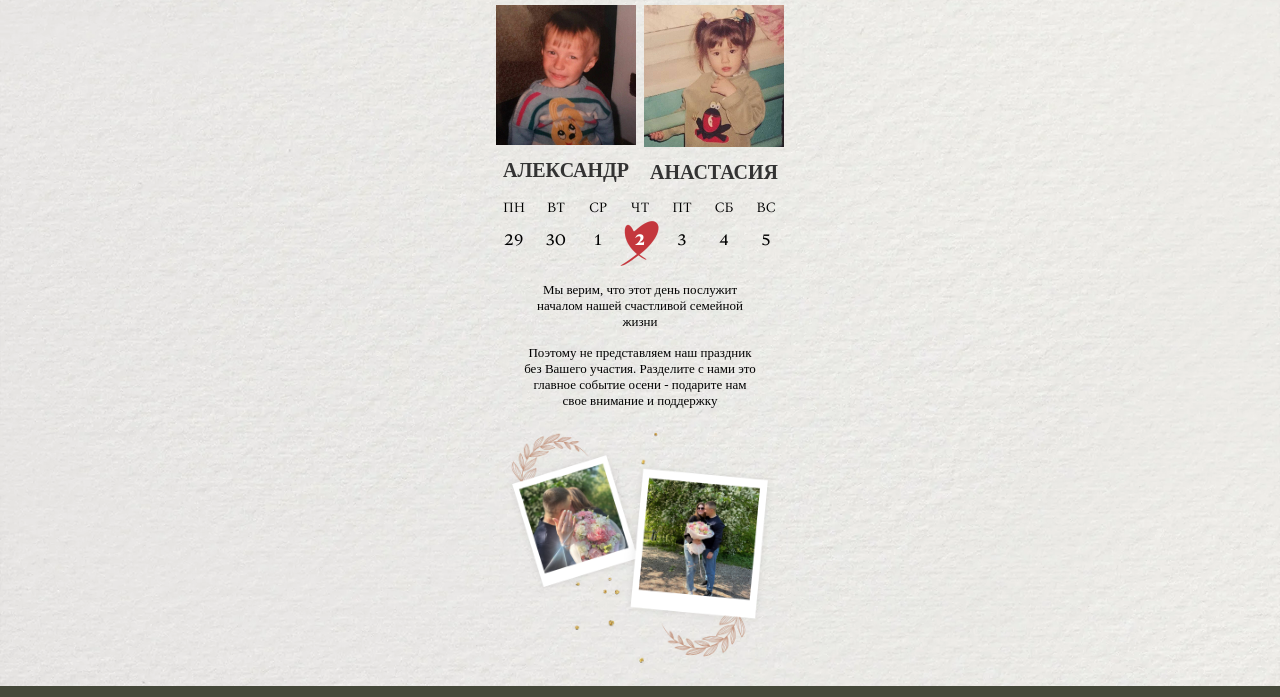
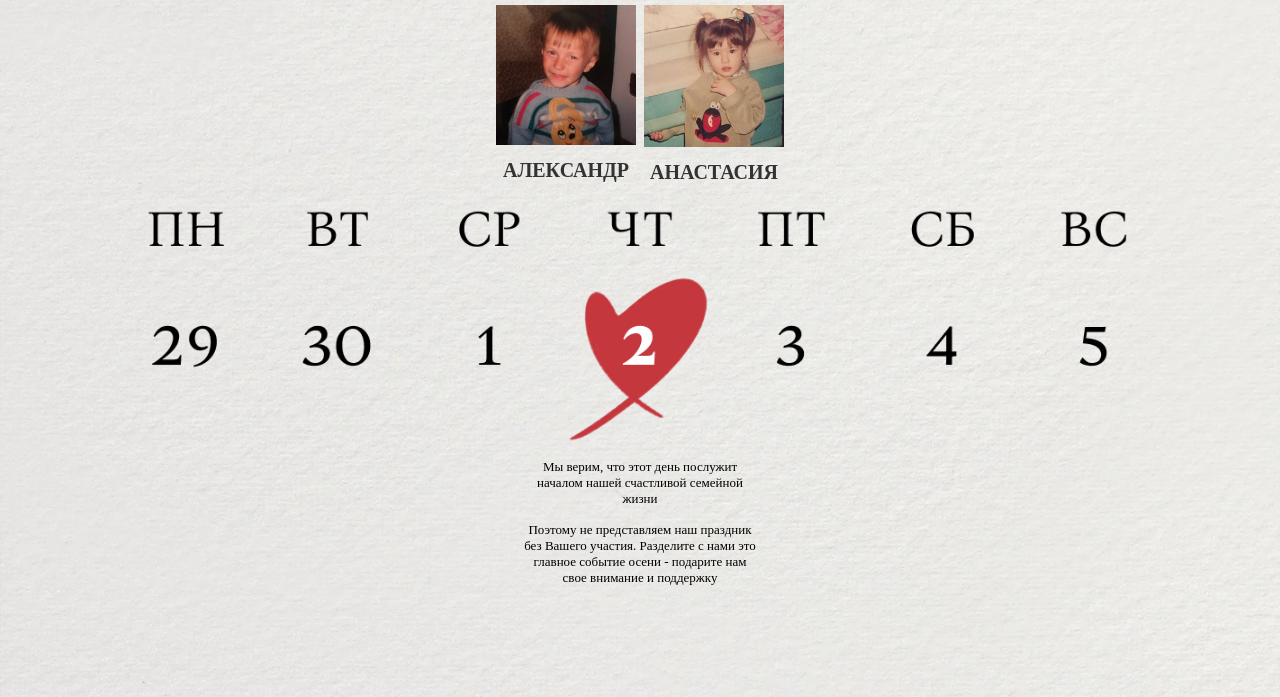
Before and after one commit to nightboyfriend/wedding, a plain HTML site: page index.html in a window 1280 px wide. Shown: the part 85-782 px from the top of the page. Drawn offline with Linux system fonts and the light colour scheme; a web font is replaced by a local one.

Commit message:
стили

```diff
--- a/style.css
+++ b/style.css
@@ -51,10 +51,16 @@ body {
   color: #333;
 }
 
+.calendar {
+    display: flex;
+    flex-direction: column;
+    align-items: center;
+}
+
 .calendar img {
-  display: flex;
-  width: 286px;
-
+  width: 90%;
+  height: auto;
+  line-height: 90%;
 }
 
 p {
```
